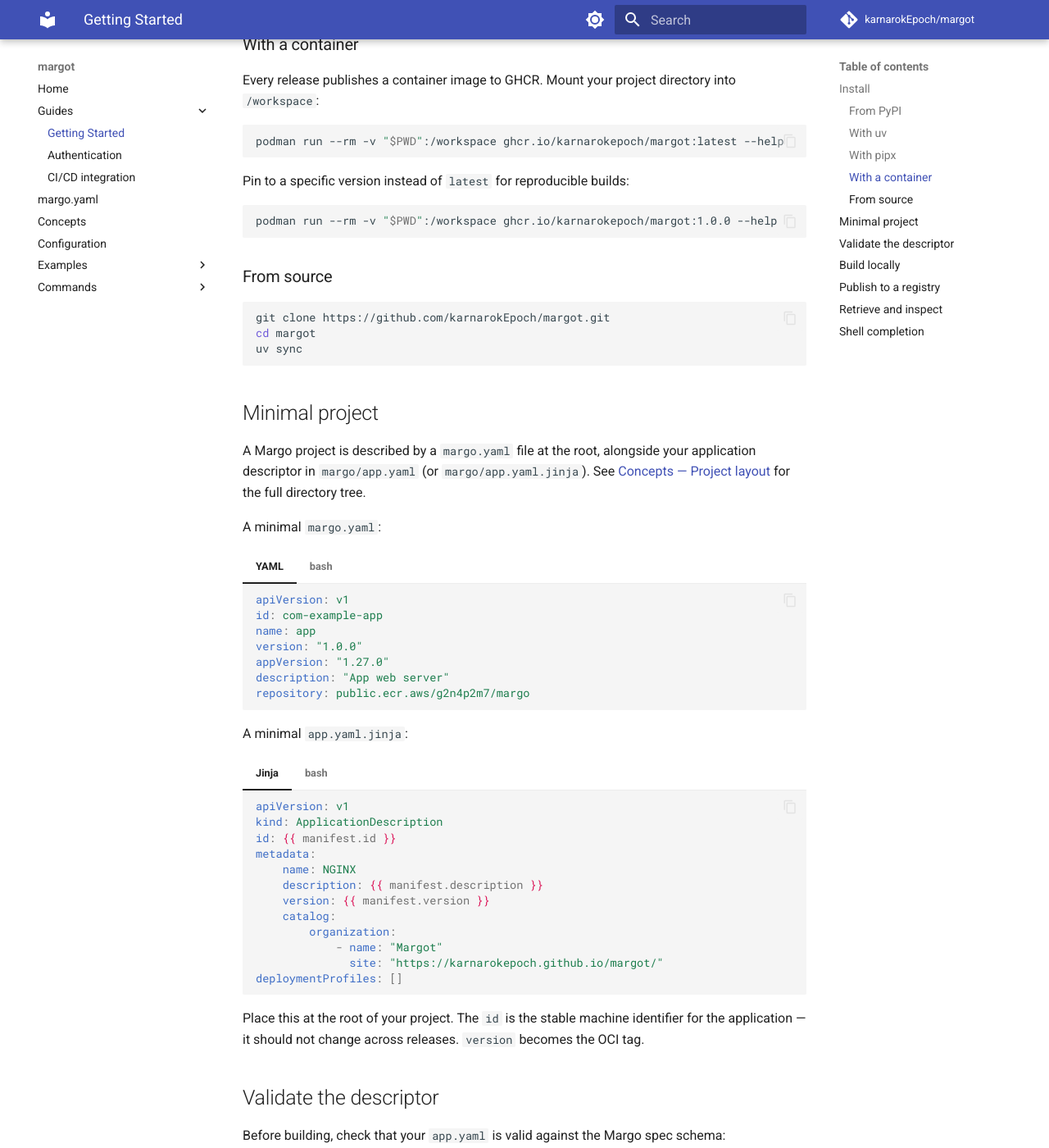
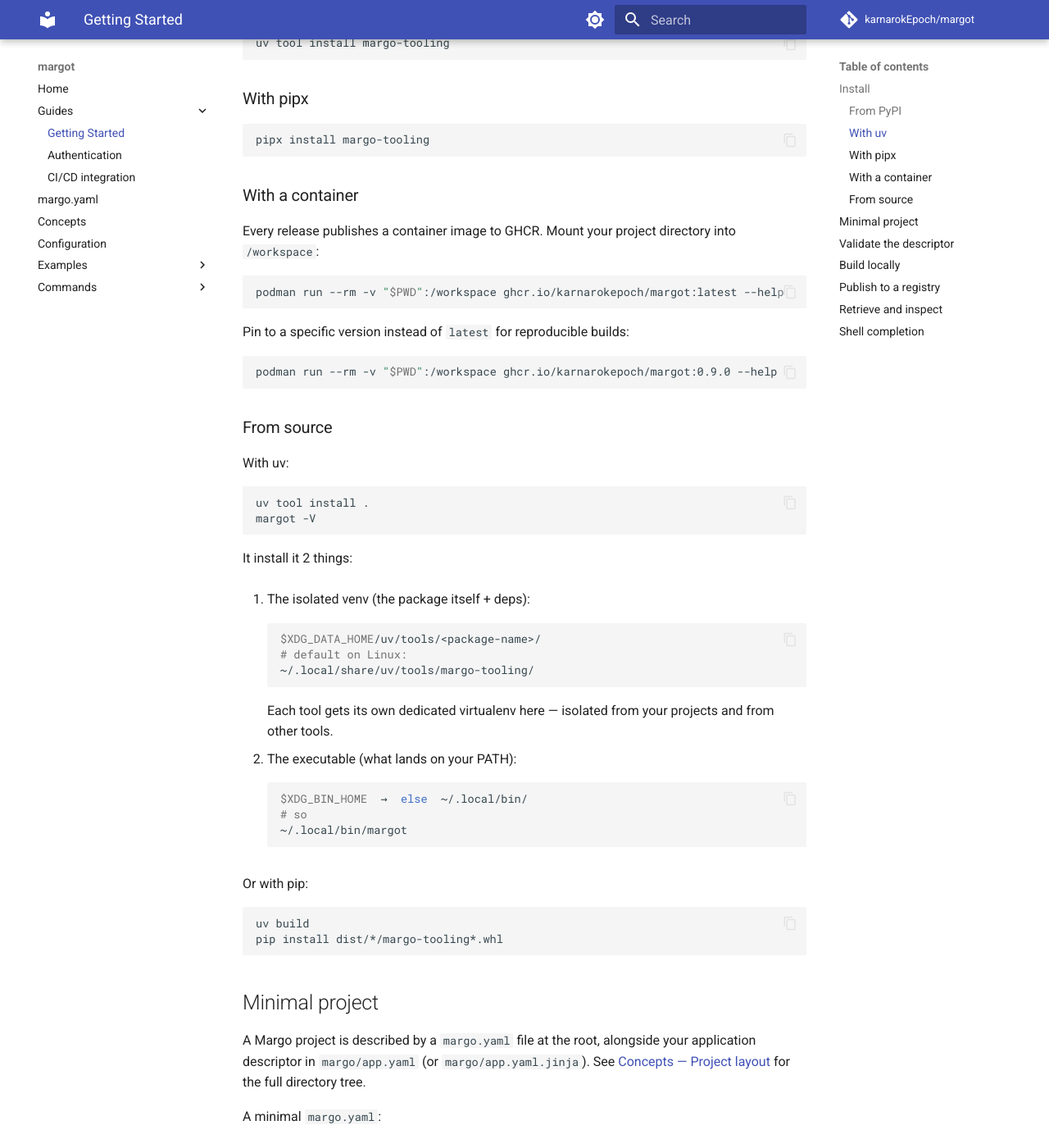
Before and after one commit to karnarokEpoch/margot, an MkDocs documentation site: the page built from docs/guides/getting-started.md, in a window 1280 px wide and 1400 px high, scrolled down 637 px. Shown: the whole window at 82% size. Built offline with MkDocs 1.6.1 and Material for MkDocs 9.7.7, drawn with Linux system fonts in a browser that asks for light colours; comment, search, counter and statistics services are not loaded; some of the changed text lies outside the part shown.

Commit message:
docs: cleanup/review of guide and get started content

````diff
--- a/docs/guides/getting-started.md
+++ b/docs/guides/getting-started.md
@@ -1,7 +1,13 @@
 # Getting Started
 
-This guide takes you from installation to a complete round trip: install margot, write a
-minimal project, validate and build it, publish it to a registry, and retrieve it back.
+This guide takes you from installation to a complete round trip:
+
+* install margot
+* write a minimal project
+* validate it
+* build it
+* publish it
+* retrieve it
 
 ## Install
 
@@ -35,15 +41,43 @@ podman run --rm -v "$PWD":/workspace ghcr.io/karnarokepoch/margot:latest --help
 Pin to a specific version instead of `latest` for reproducible builds:
 
 ```bash
-podman run --rm -v "$PWD":/workspace ghcr.io/karnarokepoch/margot:1.0.0 --help
+podman run --rm -v "$PWD":/workspace ghcr.io/karnarokepoch/margot:0.9.0 --help
 ```
 
 ### From source
 
+With uv:
+
 ```bash
-git clone https://github.com/karnarokEpoch/margot.git
-cd margot
-uv sync
+uv tool install .
+margot -V
+```
+
+It install it 2 things:
+
+1. The isolated venv (the package itself + deps):
+
+    ```bash
+    $XDG_DATA_HOME/uv/tools/<package-name>/
+    # default on Linux:
+    ~/.local/share/uv/tools/margo-tooling/
+    ```
+
+    Each tool gets its own dedicated virtualenv here — isolated from your projects and from other tools.
+
+1. The executable (what lands on your PATH):
+
+    ```bash
+    $XDG_BIN_HOME  →  else  ~/.local/bin/
+    # so
+    ~/.local/bin/margot
+    ```
+
+Or with pip:
+
+```bash
+uv build
+pip install dist/*/margo-tooling*.whl
 ```
 
 ## Minimal project
@@ -120,7 +154,8 @@ A minimal `app.yaml.jinja`:
     ```
 
 Place this at the root of your project. The `id` is the stable machine identifier for
-the application — it should not change across releases. `version` becomes the OCI tag.
+the application — it should not change across releases.
+`version` becomes the OCI tag for margo artefact.
 
 ## Validate the descriptor
 
````
Also changed, not shown: docs/guides/authentication.md (+0 -24 lines), docs/guides/ci-cd.md (+0 -15 lines), docs/margo-yaml.md (+2 -2 lines).
